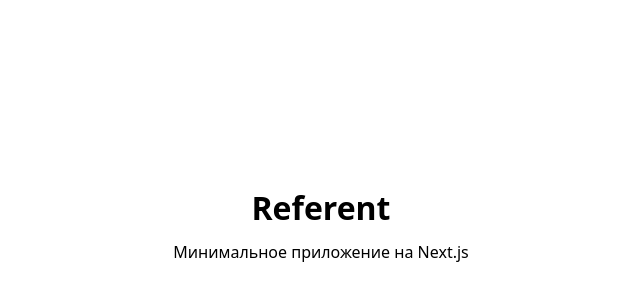
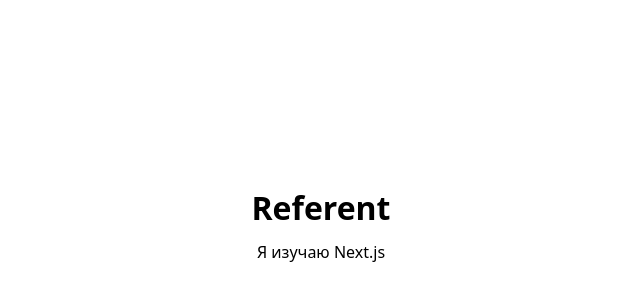
Before and after one commit to zebraonkz-glitch/referent, a Next.js app: page / in a window 1280 px wide. Shown: the part 176-476 px from the top of the page, without its empty margins (319-959 px from the left). Built offline with nearby package versions, Linux system fonts and the light colour scheme.

Commit message:
Я изучаю Next.js

```diff
--- a/app/layout.tsx
+++ b/app/layout.tsx
@@ -3,7 +3,7 @@
 
 export const metadata: Metadata = {
   title: "Referent",
-  description: "Минимальное приложение на Next.js",
+  description: "Я изучаю Next.js",
 };
 
 export default function RootLayout({
--- a/app/page.tsx
+++ b/app/page.tsx
@@ -11,7 +11,7 @@
       }}
     >
       <h1>Referent</h1>
-      <p>Минимальное приложение на Next.js</p>
+      <p>Я изучаю Next.js</p>
     </main>
   );
 }
```
